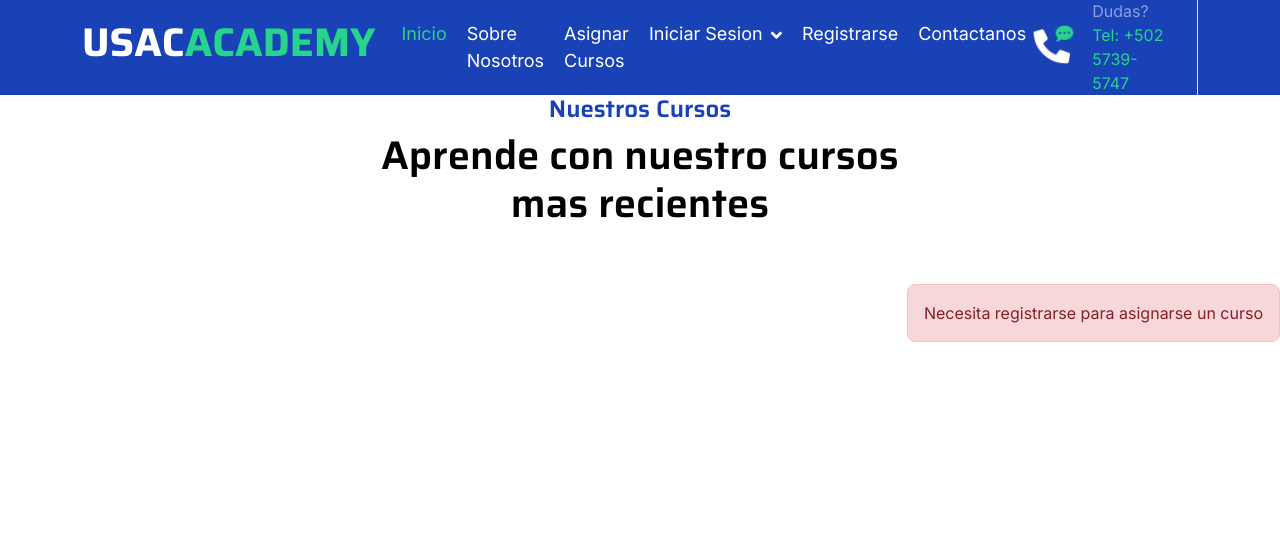
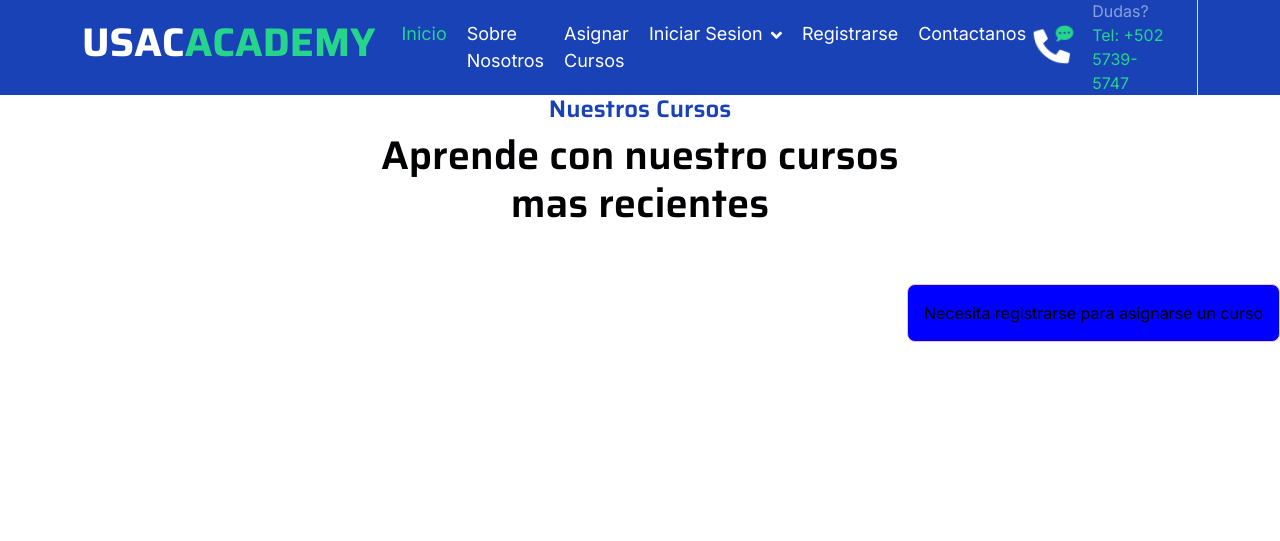
Before and after one commit to robinstz/Proyectoweb, a Django app: page /Cursos/ in a window 1280 px wide. Shown: the part 65-606 px from the top of the page. Run offline with Django 4.2, Linux system fonts and the light colour scheme; data that the repository does not hold is empty; some libraries are stand-ins or nearby versions.

Commit message:
contacto

```diff
--- a/proyectoweb/cursos/Templates/cursos/cursos.html
+++ b/proyectoweb/cursos/Templates/cursos/cursos.html
@@ -13,8 +13,8 @@
             {% include "carro/widget.html" %}
         {% else %}
 
-            <div class="alert alert-danger text-center">
-                Necesita registrarse para asignarse un curso
+            <div class="alert alert-danger text-center" style="background-color: blue; color: black;">
+            Necesita registrarse para asignarse un curso
             </div>
 
         {% endif %}
```
